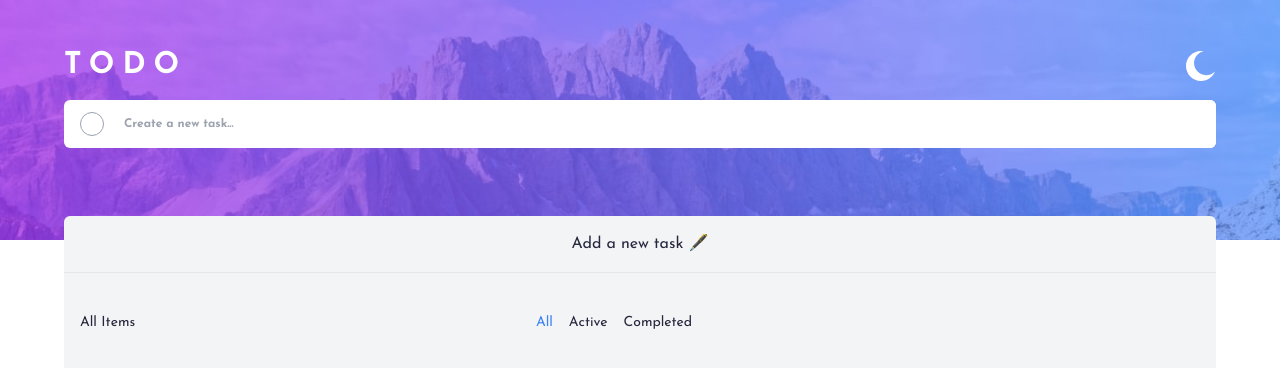
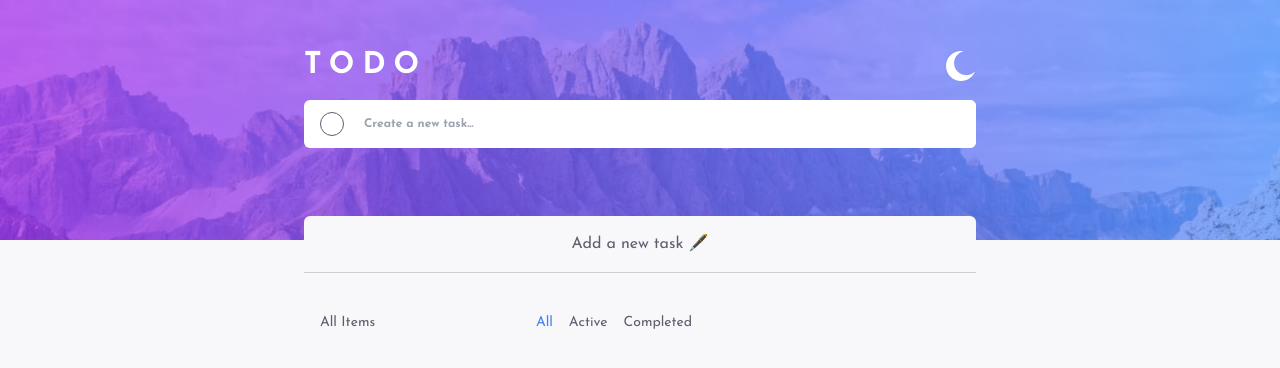
Before and after one commit to sandyp007/todo-nextjs, a Next.js app: page / in a window 1280 px wide. Shown: the top 368 px of the page. Built offline with nearby package versions, Linux system fonts and the light colour scheme.

Commit message:
fix background when task is done

```diff
--- a/app/components/Header.jsx
+++ b/app/components/Header.jsx
@@ -33,10 +33,10 @@ const HeaderComponent = () => {
     return (
         // <header className={`${DarkTheme ? 'bg-mobileDark md:bg-desktopDark' : ' bg-mobileLight md:bg-desktopLight'} bg-cover transition-all duration-500 bg-cover bg-no-repeat h-[30vh] w-full font-bold flex flex-col items-center`}>
         <header className='dark:bg-mobileDark dark:md:bg-desktopDark bg-mobileLight md:bg-desktopLight transition-all duration-500 bg-cover bg-no-repeat h-[30vh] w-full font-bold flex flex-col items-center' >
-            <div className='flex flex-col justify-between items-center w-[90%] mt-12'>
+            <div className='flex flex-col justify-between items-center w-[90%] mt-12 md:max-w-2xl' >
                 <div className='flex justify-between items-center w-full mb-4 '>
-                    <h1 className='tracking-[.5rem] text-3xl text-white'>TODO</h1>
-                    <Image onClick={handleTheme} src={darkTheme ? sun : moon} width={30} height={20} alt='icon_moon_darkMode' />
+                    <h1 className='tracking-[.5rem] text-3xl text-containerLight'>TODO</h1>
+                    <Image onClick={handleTheme} className='md:cursor-pointer' src={darkTheme ? sun : moon} width={30} height={20} alt='icon_moon_darkMode' />
                 </div >
                 <InputTask isTask={false} />
             </div >
--- a/app/components/InputTask.jsx
+++ b/app/components/InputTask.jsx
@@ -1,13 +1,11 @@
-'use client'
+
 import React, { useContext, useEffect, useState } from 'react'
-import ThemeContext from '../context/themeConttext'
-import cross from './../../assets/icon-cross.svg'
-import Image from 'next/image'
-import edit from './../../assets/edit-svgrepo-com.svg'
 import taskContext from '../context/taskContext'
 import ModalDeleteTask from './ModalDeleteTask'
+import check from './../../assets/icon-check.svg'
 import { AiOutlineClose, AiOutlineCheck } from 'react-icons/ai'
 import { MdModeEditOutline } from 'react-icons/md'
+import Image from 'next/image'
 const InputTask = ({ isTask = true, children, id, isDone, content }) => {
 
     const { handleAddTask, handleUpdateTask } = useContext(taskContext)
@@ -19,7 +17,7 @@ const InputTask = ({ isTask = true, children, id, isDone, content }) => {
     const handleSubmit = (e) => {
         e.preventDefault()
         if (task === '') return
-        if (isEdit) {
+        if (isEdit && task !== '') {
             console.info('vas a editar')
             setIsEdit(false)
             setIsCheck(false)
@@ -39,7 +37,8 @@ const InputTask = ({ isTask = true, children, id, isDone, content }) => {
     }, [isCheck])
 
     // const { DarkTheme } = useContext(ThemeContext)
-
+    //#57ddff
+    //	#c058f3
     return (
         <>
             {modalTask && <ModalDeleteTask setModalTask={setModalTask} id={id} type='one' />}
@@ -47,31 +46,47 @@ const InputTask = ({ isTask = true, children, id, isDone, content }) => {
             {isTask
                 ?
                 // <div className={`${DarkTheme ? 'bg-[#25273C] text-white' : 'bg-gray-100 text-[#25273c]'} w-full group flex items-center transition-all duration-500 justify-between animate-tasksAnimate py-4`}>
-                <div className='dark:bg-[#25273C] dark:text-white bg-gray-100 text-[#25273c] w-full group flex items-center transition-all duration-500 justify-between animate-tasksAnimate py-4'>
-                    <input onClick={() => setIsCheck(!isCheck)} type='button' className={`${isCheck ? 'bg-blue-500 border-white' : 'bg-white border-[#25273c]'} border-b-[1px] w-6 h-6 rounded-full inline-block ml-4 mr-4 border-gray-400 border-[1px] transition-all duration-300`} />
+                <div className='dark:bg-containerDark dark:text-textDark bg-containerLight text-textLight w-full group flex items-center transition-all duration-500 justify-between animate-tasksAnimate py-4'>
+                    <span onClick={() => setIsCheck(!isCheck)} className={`${isCheck ? 'check' : 'bg-containerLight'} border-b-[1px] w-6 h-6 rounded-full ml-4 mr-4 border-textLight border-[1px] transition-all duration-300 flex items-center justify-center`}>
+                        {isCheck && <Image src={check} width={15} height={15} alt='task_checked_icon' />}
+                    </span>
+
+                    {/* <input type="button" onClick={() => setIsCheck(!isCheck)} className={`${isCheck ? 'bg-gradient-to-r from-blueGradient to-pinkGradient' : 'bg-containerLight'}  md:cursor-pointer border-b-[1px] w-6 h-6 rounded-full block ml-4 mr-4 border-textLight border-[1px] transition-all duration-300 items-center justify-center`} /> */}
                     {isEdit
                         // ? <form className={`${DarkTheme ? 'bg-[#25273c] text-white' : 'bg-white text-[#25273c]'} w-[calc(100%-7rem)] text-sm`} onSubmit={handleSubmit}>
-                        ? <form className='dark:bg-[#25273c] dark:text-white g-white text-[#25273c] w-[calc(100%-7rem)] text-sm' onSubmit={handleSubmit}>
-                            {/* <input autoFocus onBlur={() => setIsEdit(false)} className={`${DarkTheme ? 'bg-[#2f3041] text-white' : 'bg-white text-[#25273c]'} text-sm pr-2 outline-none break-all w-[calc(100%-7rem)]`} onChange={e => handleChange(e)} type="text" value={task} /> */}
-                            <input autoFocus onBlur={() => setIsEdit(false)} className='dark:bg-[#2f3041] dark:text-white bg-white text-[#25273c] text-sm pr-2 outline-none break-all w-[calc(100%-7rem)]' onChange={e => handleChange(e)} type="text" value={task} />
-                        </form>
-                        : <p className={`${isCheck ? 'text-gray-400 line-through' : ''} text-justify block break-all text-sm w-[calc(100%-7rem)] `}>
-                            {children}
-                        </p>}
-                    {isEdit
+                        ?
+                        <>
+                            <input autoFocus className='dark:bg-[#2f3041] dark:text-bodyLight bg-bodyLight text-textLight text-sm pr-2 outline-none break-all w-[calc(100%-7rem)]' onChange={e => handleChange(e)} type="text" value={task} />
+                            <AiOutlineCheck onClick={handleSubmit} width={20} height={20} alt='edit task button' className='ml-2 md:group-hover:cursor-pointer transition-all duration-500' />
+
+                        </>
+                        /* <input autoFocus onBlur={() => setIsEdit(false)} className={`${DarkTheme ? 'bg-[#2f3041] text-white' : 'bg-white text-[#25273c]'} text-sm pr-2 outline-none break-all w-[calc(100%-7rem)]`} onChange={e => handleChange(e)} type="text" value={task} /> */
+                        :
+                        <>
+                            <p className={`${isCheck ? 'text-textDark line-through' : ''} text-justify block break-all text-sm w-[calc(100%-7rem)] `}>
+                                {children}
+                            </p>
+                            <MdModeEditOutline width={20} height={20} alt='edit task button' className='ml-2 md:group-hover:cursor-pointer transition-all duration-500'
+                                onClick={() => {
+                                    setIsEdit(true)
+                                    setTask(content)
+                                }} />
+                        </>
+                    }
+                    {/* {isEdit
                         ? <AiOutlineCheck onClick={handleSubmit} width={20} height={20} alt='edit task button' className='ml-2 md:group-hover:cursor-pointer transition-all duration-500' />
                         : <MdModeEditOutline width={20} height={20} alt='edit task button' className='ml-2 md:group-hover:cursor-pointer transition-all duration-500' onClick={() => {
                             setIsEdit(true)
                             setTask(content)
-                        }} />}
+                        }} />} */}
                     <AiOutlineClose id={id} onClick={() => setModalTask(true)} className='md:opacity-0 md:group-hover:opacity-100 md:group-hover:cursor-pointer ml-2 mr-4' width={20} height={20} alt='delete task' />
                 </div >
                 :
                 // <form className={`${DarkTheme ? 'bg-[#25273c] text-white' : 'bg-white text-[#25273c]'} w-full flex items-center justify-between rounded-md overflow-hidden transition-all duration-300 animate-tasksAnimate`} onSubmit={handleSubmit}>
-                <form className='dark:bg-[#25273c] dark:text-white bg-white text-[#25273c] w-full flex items-center justify-between rounded-md overflow-hidden transition-all duration-300 animate-tasksAnimate' onSubmit={handleSubmit}>
-                    <input type='button' className={`bg-white w-6 h-6 rounded-full inline-block ml-4 border-gray-400 border-[1px] transition-all duration-300`} disabled />
+                <form className='dark:bg-containerDark dark:text-textDark bg-containerLight text-textLight w-full flex items-center justify-between rounded-md overflow-hidden transition-all duration-300 animate-tasksAnimate' onSubmit={handleSubmit}>
+                    <input type='button' className={`bg-white w-6 h-6 rounded-full inline-block ml-4 border-textLight bg-containerLight dark:bg-containerDark border-[1px] transition-all duration-300`} disabled />
                     {/* <input onChange={(e) => handleChange(e)} type="text" onClick={() => setIsEdit(false)} className={`${DarkTheme ? 'bg-[#25273c] text-white' : 'bg-white text-[#25273c]'} w-[calc(100%-3rem)] py-4 px-3 text-xs outline-none transition-all duration-300`} value={task} placeholder='Create a new task...' /> */}
-                    <input onChange={(e) => handleChange(e)} type="text" onClick={() => setIsEdit(false)} className='dark:bg-[#25273c] dark:text-white bg-white text-[#25273c] w-[calc(100%-3rem)] py-4 px-3 text-xs outline-none transition-all duration-300' value={task} placeholder='Create a new task...' />
+                    <input onChange={(e) => handleChange(e)} type="text" onClick={() => setIsEdit(false)} className='dark:bg-containerDark dark:text-textDark bg-containerLight text-textLight w-[calc(100%-3rem)] py-4 px-3 text-xs outline-none transition-all duration-300' value={task} placeholder='Create a new task...' />
                 </form>
             }
         </>
--- a/app/components/ModalDeleteTask.jsx
+++ b/app/components/ModalDeleteTask.jsx
@@ -4,11 +4,11 @@ import ThemeContext from '../context/themeConttext'
 
 const ModalDeleteTask = ({ setModalTask, id, type, setModal }) => {
     const { handleDeleteTask } = useContext(taskContext)
-    const { DarkTheme } = useContext(ThemeContext)
+    // const { DarkTheme } = useContext(ThemeContext)
     return (
         <div className='bg-[#2c2c2c9f] fixed z-50 top-0 left-0 h-[100vh] w-full flex items-center justify-center'>
             {/* <div className='absolute rounded-2xl flex flex-col items-center justify-center bg-white p-7 w-96 '> */}
-            <div className={`${DarkTheme ? 'bg-[#25273c] text-white' : 'bg-white text-[#25273c]'} absolute rounded-2xl flex flex-col items-center justify-center bg-white p-7 w-[95%]`}>
+            <div className='dark:bg-containerDark dark:text-textDark bg-containerLight text-textLight absolute rounded-2xl flex flex-col items-center justify-center bg-white p-7 w-[95%]'>
                 <h1 className='text-3xl font-bold'>{type === 'one' ? 'Delete Task' : 'Delete All Task'}</h1>
                 <p>
                     {type === 'one' ? "Are you sure you want to delete this taks? This will remove the task and can't be undone." : "Are you sure you want to delete all taks? This will remove the task and can't be undone."}
--- a/app/layout.js
+++ b/app/layout.js
@@ -11,10 +11,12 @@ export default function RootLayout({ children }) {
       {/* <ThemeProvider> */}
       <TaskProvider>
         {/* <body className="h-full"> */}
-        <body>
+        <body className="dark:bg-bodyDark bg-bodyLight">
           {/* <ThemeScriptTag /> */}
+          <main >
+            {children}
+          </main>
 
-          {children}
         </body>
       </TaskProvider>
       {/* </ThemeProvider> */}
--- a/app/page.jsx
+++ b/app/page.jsx
@@ -1,11 +1,8 @@
 'use client'
 import React, { useContext, useState } from 'react'
+import '../styles/globals.css'
 import HeaderComponent from './components/Header'
-import '../styles/globals.css'
-import ThemeContext from './context/themeConttext'
 import InputTask from './components/InputTask'
-import cross from '../assets/icon-cross.svg'
-import Image from 'next/image'
 import taskContext from './context/taskContext'
 import ModalDeleteTask from './components/ModalDeleteTask'
 import { Josefin_Sans } from '@next/font/google'
@@ -24,26 +21,26 @@ const HomePage = () => {
 
     return (
         // <div className={`${DarkTheme ? 'bg-[#161722] text-white' : 'bg-white text-[#161722]'} ${josefin.className} transition-all duration-500  min-h-screen w-full h-full  pb-24`}>
-        <div className={`dark:bg-[#161722] dark:text-white bg-white text-[#161722] ${josefin.className} transition-all duration-500  min-h-screen w-full h-full pb-24`}>
+        <div className={`dark:bg-bodyDark dark:text-textDark bg-bodyLight text-textLight ${josefin.className} transition-all duration-500  min-h-screen w-full h-full pb-24 `}>
             <HeaderComponent />
 
             {/* <div className={`${DarkTheme ? 'bg-[#25273c]text - white ' : 'bg - gray - 100 text - [#25273c] '} min-h-[3rem] w-[90%] m-auto -mt-6 overflow-hidden rounded-md flex items-center justify-center  divide-y flex-col`}> */}
-            < div className=' dark:bg-[#25273c] dark:text-white bg-gray-100 text-[#25273c] min-h-[3rem] w-[90%] m-auto -mt-6 overflow-hidden rounded-md flex items-center justify-center divide-y flex-col transition-all duration-500 ' >
+            < div className='dark:bg-containerDark dark:text-textDark bg-bodyLight text-textLight min-h-[3rem] w-[90%] m-auto -mt-6 overflow-hidden rounded-md flex items-center justify-center divide-y divide-[#d1cece] flex-col transition-all duration-500 md:max-w-2xl' >
                 {dbTasks && filteredData.length > 0
                     ? filteredData.map(tsk => <InputTask key={tsk.id} id={tsk.id} isDone={tsk.isDone} content={tsk.content}>
                         {tsk.content}
                     </InputTask>)
                     : <p className='py-4'>{`${current === 'completed' ? 'complete a task ✔️' : 'Add a new task 🖋️'}`}</p>
                 }
-                <div className='w-full flex items-center justify-between py-4 pl-4 pr-4 bg-transparent md:py-5 animate-tasksAnimate transition-all duration-500 '>
+                <div className='dark:bg-containerDark bg-containerLight w-full flex items-center justify-between py-4 pl-4 pr-4 bg-transparent md:py-5 animate-tasksAnimate transition-all duration-500 '>
                     {/* {current === 'all' ? <><p className={`${DarkTheme ? 'text-gray-600' : 'text-inherit'} ${DarkTheme ? 'md:hover:text-gray-200' : 'md:hover:text-gray-800'} cursor-pointer text-sm`}> All Items</p> </> : null} */}
-                    {current === 'all' ? <><p className='dark:text-gray-600 text-inherit dark:md:hover:text-gray-200 md:hover:text-gray-800 cursor-pointer text-sm'> All Items</p> </> : null}
+                    {current === 'all' ? <><p className='dark:text-textDark text-inherit dark:md:hover:text-gray-200 md:hover:text-gray-800 cursor-pointer text-sm'> All Items</p> </> : null}
                     {/* {current === 'active' ? <><p className={`${DarkTheme ? 'text-gray-600' : 'text-inherit'} ${DarkTheme ? 'md:hover:text-gray-200' : 'md:hover:text-gray-800'} cursor-pointer text-sm`}>{pendingTask.length} items left</p> </> : null} */}
-                    {current === 'active' ? <><p className='dark:text-gray-600 text-inherit dark:md:hover:text-gray-200 md:hover:text-gray-800 cursor-pointer text-sm'>{pendingTask.length} items left</p> </> : null}
+                    {current === 'active' ? <><p className='dark:text-textDark text-inherit dark:md:hover:text-gray-200 md:hover:text-gray-800 cursor-pointer text-sm'>{pendingTask.length} items left</p> </> : null}
                     {/* {current === 'completed' ? <><p className={`${DarkTheme ? 'text-gray-600' : 'text-inherit'} ${DarkTheme ? 'md:hover:text-gray-200' : 'md:hover:text-gray-800'} text-sm`}>{tasksDone.length} items completed</p> </> : null} */}
-                    {current === 'completed' ? <><p className='dark:text-gray-600 text-inherit dark:md:hover:text-gray-200 md:hover:text-gray-800 cursor-pointer text-sm'>{tasksDone.length} items completed</p> </> : null}
-                    {/* <div className={`${DarkTheme ? 'bg-[#25273c]' : 'bg-gray-100'} w-full max-w-85  mt-4 py-4 items-center justify-center m-auto rounded-md  md:max-w-2xl  md:py-5 hidden lg:flex md:w-auto md:m-0 md:hover:text-gray-800 text-sm md:self-center`}> */}
-                    <div className='dark:bg-[#25273c] bg-gray-100 w-full max-w-85  mt-4 py-4 items-center justify-center m-auto rounded-md  md:max-w-2xl  md:py-5 hidden lg:flex md:w-auto md:m-0 md:hover:text-gray-800 text-sm md:self-center transition-all duration-500 '>
+                    {current === 'completed' ? <><p className='dark:text-textDark text-inherit dark:md:hover:text-gray-200 md:hover:text-gray-800 cursor-pointer text-sm'>{tasksDone.length} items completed</p> </> : null}
+                    {/* <div className={`${DarkTheme ? 'bg-[#25273c]' : 'bg-bodyLight'} w-full max-w-85  mt-4 py-4 items-center justify-center m-auto rounded-md  md:max-w-2xl  md:py-5 hidden lg:flex md:w-auto md:m-0 md:hover:text-gray-800 text-sm md:self-center`}> */}
+                    <div className='w-full max-w-85  mt-4 py-4 items-center justify-center m-auto rounded-md  md:max-w-2xl  md:py-5 hidden lg:flex md:w-auto md:m-0 md:hover:text-gray-800 text-sm md:self-center transition-all duration-500 '>
                         {/* <p onClick={() => setCurrent('all')} className={`${current === 'all' ? 'text-blue-500' : 'text-inherit'} ${DarkTheme && current === 'all' && 'text-blue-500'} ${DarkTheme ? 'md:hover:text-gray-200' : 'md:hover:text-gray-800'} cursor-pointer md:hover:text-gray-800 text-sm`}>All</p> */}
                         <p onClick={() => setCurrent('all')} className={`${current === 'all' ? 'text-blue-500  dark:text-blue-500' : 'text-inherit'} dark:md:hover:text-gray-200 md:hover:text-gray-800 cursor-pointer text-sm`}>All</p>
                         {/* <p onClick={() => setCurrent('active')} className={`${current === 'active' ? 'text-blue-500' : 'text-inherit'} ${DarkTheme && current === 'active' && 'text-blue-500'} ${DarkTheme ? 'md:hover:text-gray-200' : 'md:hover:text-gray-800'} ml-4 mr-4 cursor-pointer`}>Active</p> */}
@@ -52,11 +49,11 @@ const HomePage = () => {
                         <p onClick={() => setCurrent('completed')} className={`${current === 'completed' ? 'text-blue-500  dark:text-blue-500' : 'text-inherit'} dark:md:hover:text-gray-200 cursor-pointer`}>Completed</p>
                     </div>
                     {/* <p className={`${DarkTheme ? 'text-gray-600' : 'text-white'} ${DarkTheme ? 'md:hover:text-gray-200' : 'md:hover:text-gray-800'} ${tasksDone.length > 0 ? "opacity-100" : "opacity-0"} cursor-pointer text-sm animate-tasksAnimate`} onClick={() => setModal(!modal)}>Clear Completed</p> */}
-                    <p className={` dark:text-gray-600 text-white dark:md:hover:text-gray-200 md:hover:text-gray-800  ${tasksDone.length > 0 ? "opacity-100" : "opacity-0"} cursor-pointer text-sm animate-tasksAnimate`} onClick={() => setModal(!modal)}>Clear Completed</p>
+                    <p className={` dark:text-textDark text-white dark:md:hover:text-gray-200 md:hover:text-gray-800  ${tasksDone.length > 0 ? "opacity-100" : "opacity-0"} cursor-pointer text-sm animate-tasksAnimate`} onClick={() => setModal(!modal)}>Clear Completed</p>
                 </div>
             </div >
-            {/* <div className={`${DarkTheme ? 'bg-[#25273c] text-white' : 'bg-gray-100 text-[#25273c]'} w-[90%] flex mt-4 py-4 items-center justify-center m-auto rounded-md  mb-8 md:py-5 lg:hidden animate-tasksAnimate`}> */}
-            < div className='dark:bg-[#25273c] dark:text-white bg-gray-100 text-[#25273c] w-[90%] flex mt-4 py-4 items-center justify-center m-auto rounded-md  mb-8 md:py-5 lg:hidden animate-tasksAnimate transition-all duration-500 ' >
+            {/* <div className={`${DarkTheme ? 'bg-[#25273c] text-white' : 'bg-bodyLight text-[#25273c]'} w-[90%] flex mt-4 py-4 items-center justify-center m-auto rounded-md  mb-8 md:py-5 lg:hidden animate-tasksAnimate`}> */}
+            < div className='dark:bg-containerDark dark:text-textDark bg-containerLight text-textLight w-[90%] flex mt-4 py-4 items-center justify-center m-auto rounded-md  mb-8 md:py-5 lg:hidden animate-tasksAnimate transition-all duration-500 md:max-w-2xl' >
                 {/* <p onClick={() => setCurrent('all')} className={`${current === 'all' ? 'text-blue-500' : 'text-inherit'} ${DarkTheme && current === 'all' && 'text-blue-500'} cursor-pointer text-sm`}>All</p> */}
                 < p onClick={() => setCurrent('all')} className={`${current === 'all' ? 'text-blue-500  dark:text-blue-500' : 'text-inherit'} cursor-pointer text-sm`}> All</p >
                 {/* <p onClick={() => setCurrent('active')} className={`${current === 'active' ? 'text-blue-500' : 'text-inherit'} ${DarkTheme && current === 'active' && 'text-blue-500'} ml-4 mr-4 cursor-pointer text-sm`}>Active</p> */}
--- a/styles/globals.css
+++ b/styles/globals.css
@@ -1,3 +1,8 @@
 @tailwind base;
 @tailwind components;
 @tailwind utilities;
+
+.check {
+    background: linear-gradient(to right bottom, hsl(192, 100%, 67%), hsl(280, 87%, 65%));
+    transition: all .3s ease-in-out;
+}
--- a/tailwind.config.js
+++ b/tailwind.config.js
@@ -14,6 +14,20 @@ module.exports = {
       'mobileLight': "url('./../assets/bg-mobile-light.jpg')",
 
     },
+    // extend: {
+
+    //   colors: {
+    //     'bodyDark': "#171723",
+    //     'bodyLight': '#F8F8FA',
+    //     'containerDark': '#25273C',
+    //     'containerLight': '#FFFFFF',
+    //     'textDark': "#CACDE8",
+    //     'textLight': '#5D5E6F',
+    //     'completed': '#4d66de',
+    //     'blueGradient': '#57ddff',
+    //     'pinkGradient': '#c058f3'
+    //   }
+    // },
     extend: {
       keyframes: {
         comeIn: {
@@ -34,6 +48,17 @@ module.exports = {
       },
       animation: {
         tasksAnimate: 'comeIn 1s ease-in',
+      },
+      colors: {
+        'bodyDark': "#171723",
+        'bodyLight': '#F8F8FA',
+        'containerDark': '#25273C',
+        'containerLight': '#FFFFFF',
+        'textDark': "#CACDE8",
+        'textLight': '#5D5E6F',
+        'completed': '#4d66de',
+        'blueGradient': 'rgb(87, 221, 255)',
+        'pinkGradient': 'rgb(192, 88, 243)'
       }
     }
   },
```
